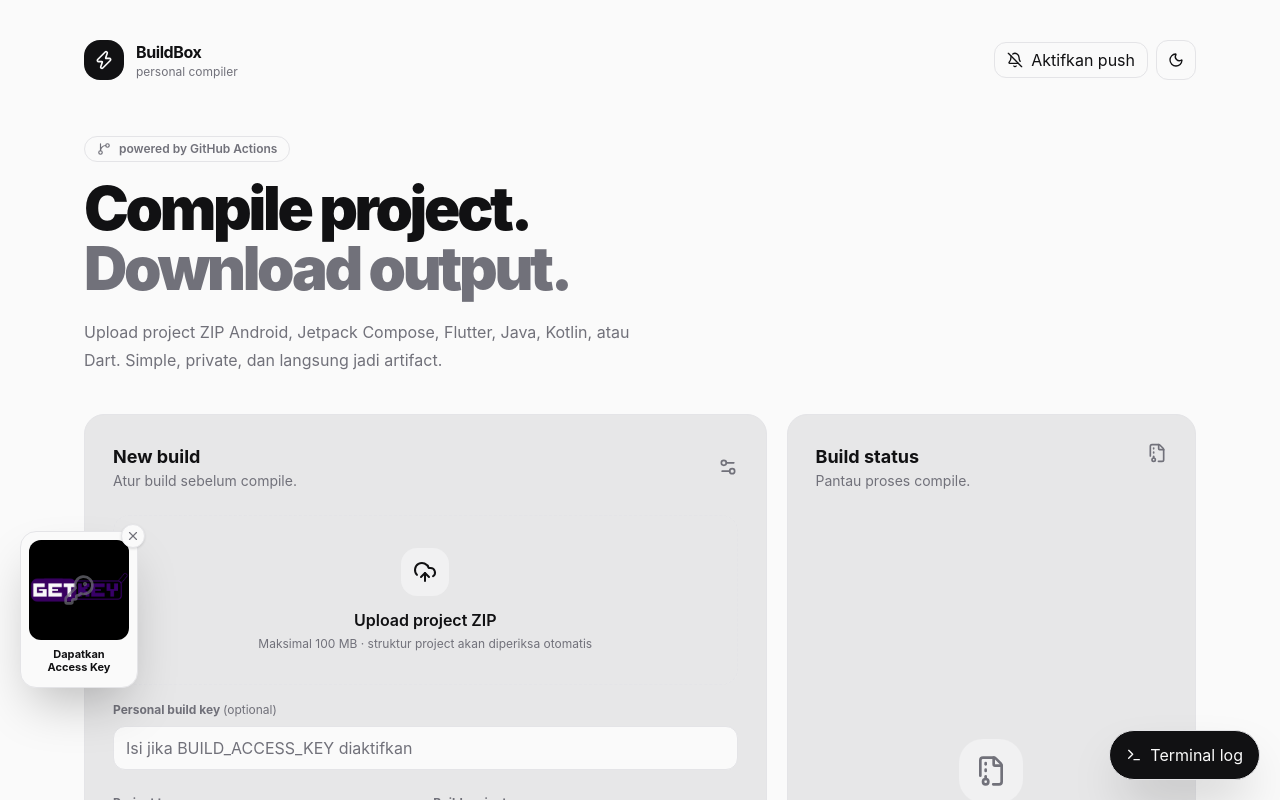
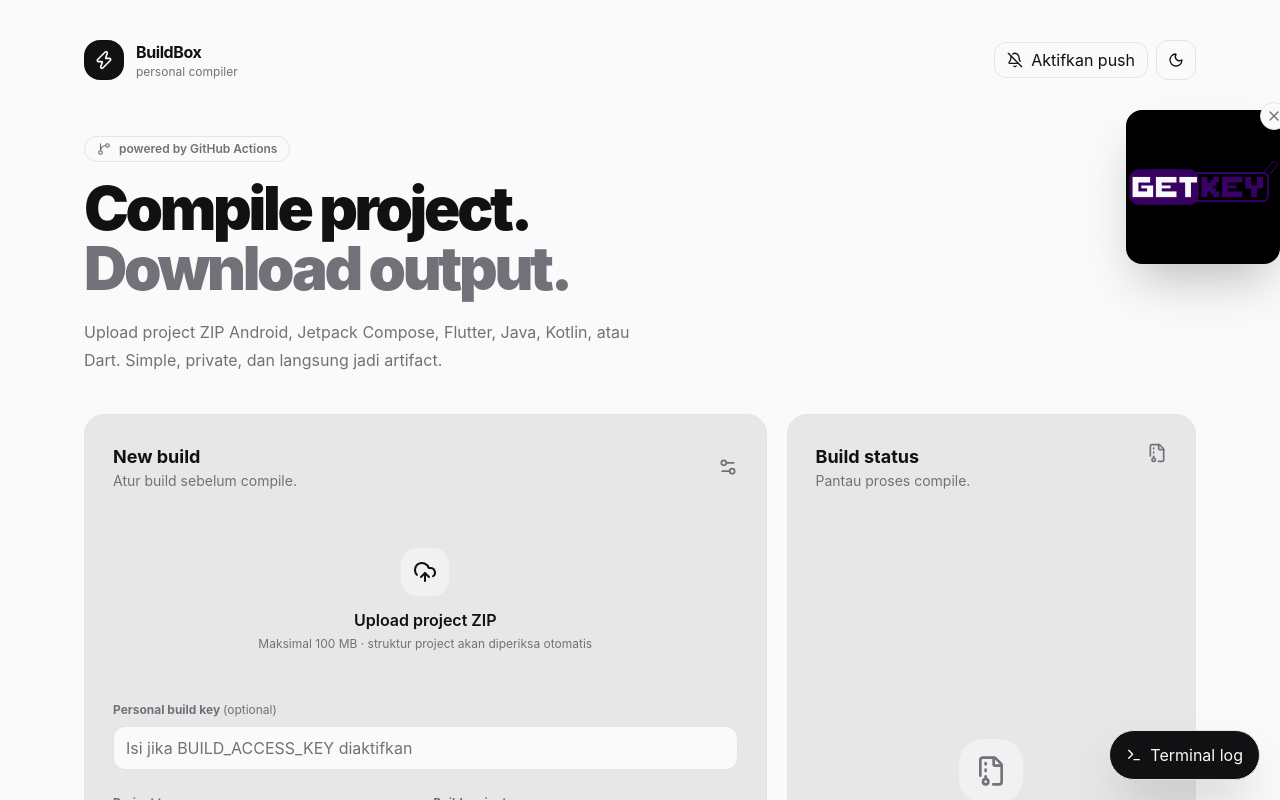
Before and after one commit to Kallxy1/androidbuilderfrontend, a Next.js app: page / in a window 1280 px wide. Shown: the top 800 px of the page. Built offline with nearby package versions, Linux system fonts and the light colour scheme.

Commit message:
Refine draggable GIF promo, dynamic access card and legal pages

```diff
--- /dev/null
+++ b/app/about/page.tsx
@@ -0,0 +1,3 @@
+import Link from "next/link";
+
+export default function AboutPage() { return <main className="mx-auto max-w-2xl px-5 py-12"><Link href="/" className="text-sm text-muted-foreground">← Kembali</Link><h1 className="mt-8 text-4xl font-black">About BuildBox</h1><p className="mt-4 leading-7 text-muted-foreground">BuildBox adalah personal compiler untuk membantu membuat APK, AAB, JAR, dan output project lain menggunakan GitHub Actions.</p><div className="card mt-8 p-6 text-sm leading-7 text-muted-foreground"><p>Made XyStudio.</p><p>Dev: XyKelOmex.</p><p>BuildBox mengutamakan proses yang sederhana, transparan, dan mudah dipantau lewat terminal log.</p></div></main>; }
--- /dev/null
+++ b/app/legal/[slug]/page.tsx
@@ -0,0 +1,9 @@
+import Link from "next/link";
+
+const pages: Record<string, { title: string; body: string[] }> = {
+  terms: { title: "Terms of Service", body: ["Gunakan BuildBox hanya untuk project dan source code yang kamu miliki atau punya izin untuk build.", "Jangan upload malware, credential, private key, atau data pribadi ke project compiler.", "Build dapat gagal karena dependency, SDK, Gradle, atau batasan runner GitHub Actions."] },
+  privacy: { title: "Privacy Policy", body: ["BuildBox memproses ZIP sementara untuk menjalankan build. Jangan masukkan data sensitif.", "Source ZIP diteruskan ke temporary storage dan GitHub Actions sesuai konfigurasi project.", "Kami tidak menjamin penyimpanan permanen atau kerahasiaan source yang dikirim ke provider pihak ketiga."] },
+  security: { title: "Security Policy", body: ["Token GitHub, Blob token, signing key, dan environment variable harus disimpan sebagai secret.", "Gunakan debug signing untuk testing. Jangan upload keystore ke ZIP.", "Laporkan masalah keamanan sebelum mempublikasikannya."] },
+  service: { title: "Service Information", body: ["BuildBox menggunakan Vercel untuk frontend/API, Vercel Blob untuk upload sementara, dan GitHub Actions untuk build.", "Availability dan waktu build bergantung pada provider tersebut.", "Artifact dapat expired sesuai retention policy GitHub Actions."] }
+};
+export default async function LegalPage({ params }: { params: Promise<{ slug: string }> }) { const { slug } = await params; const page = pages[slug] || { title: "Information", body: ["Halaman belum tersedia."] }; return <main className="mx-auto max-w-2xl px-5 py-12"><Link href="/" className="text-sm text-muted-foreground">← Kembali</Link><h1 className="mt-8 text-4xl font-black">{page.title}</h1><div className="card mt-8 space-y-4 p-6 leading-7 text-muted-foreground">{page.body.map((text) => <p key={text}>{text}</p>)}</div><p className="mt-8 text-center text-xs text-muted-foreground">Made XyStudio · Dev XyKelOmex</p></main>; }
--- a/components/access-key-float.tsx
+++ b/components/access-key-float.tsx
@@ -1,24 +1,21 @@
 "use client";
 
-import { useEffect, useState } from "react";
-import { X, KeyRound } from "lucide-react";
+import { useEffect, useRef, useState } from "react";
+import { X } from "lucide-react";
 import Link from "next/link";
 
 export function AccessKeyFloat() {
-  const [visible, setVisible] = useState(false);
-  useEffect(() => {
-    const dismissed = window.localStorage.getItem("buildbox-access-key-dismissed");
-    setVisible(dismissed !== "1");
-  }, []);
-  function close(event: React.MouseEvent) {
-    event.preventDefault(); event.stopPropagation(); setVisible(false); window.localStorage.setItem("buildbox-access-key-dismissed", "1");
-  }
+  const [visible, setVisible] = useState(false); const [position, setPosition] = useState({ x: 0, y: 110 }); const dragging = useRef(false); const offset = useRef({ x: 0, y: 0 });
+  useEffect(() => { const dismissed = window.localStorage.getItem("buildbox-access-key-dismissed"); const saved = window.localStorage.getItem("buildbox-access-key-position"); if (saved) { try { setPosition(JSON.parse(saved)); } catch {} } else setPosition({ x: Math.max(12, window.innerWidth - 154), y: 110 }); setVisible(dismissed !== "1"); }, []);
+  function start(event: React.PointerEvent<HTMLDivElement>) { dragging.current = true; event.currentTarget.setPointerCapture(event.pointerId); offset.current = { x: event.clientX - position.x, y: event.clientY - position.y }; }
+  function move(event: React.PointerEvent<HTMLDivElement>) { if (!dragging.current) return; const x = Math.max(8, Math.min(window.innerWidth - 120, event.clientX - offset.current.x)); const y = Math.max(56, Math.min(window.innerHeight - 120, event.clientY - offset.current.y)); setPosition({ x, y }); }
+  function end() { if (!dragging.current) return; dragging.current = false; window.localStorage.setItem("buildbox-access-key-position", JSON.stringify(position)); }
+  function close(event: React.MouseEvent) { event.preventDefault(); event.stopPropagation(); setVisible(false); window.localStorage.setItem("buildbox-access-key-dismissed", "1"); }
   if (!visible) return null;
-  return <div className="fixed bottom-24 left-3 z-40 sm:bottom-28 sm:left-5">
-    <Link href="/access-key" aria-label="Get access key" className="access-float group relative block w-[92px] rounded-2xl border border-border bg-background p-2 shadow-2xl transition-transform hover:scale-105 sm:w-[118px]">
-      <button type="button" aria-label="Close access key promo" onClick={close} className="absolute -right-2 -top-2 z-10 flex size-6 items-center justify-center rounded-full border border-border bg-background text-muted-foreground shadow hover:text-foreground"><X className="size-3.5" /></button>
-      <div className="access-gif relative flex aspect-square items-center justify-center overflow-hidden rounded-xl bg-muted"><img src="/access-key.gif" alt="Get access key" className="size-full object-cover" onError={(event) => { event.currentTarget.style.display = "none"; }} /><KeyRound className="absolute size-8 text-muted-foreground/70" /></div>
-      <div className="px-1 pb-1 pt-2 text-center text-[11px] font-bold leading-tight">Dapatkan<br />Access Key</div>
+  return <div className="fixed z-40 touch-none select-none" style={{ left: position.x, top: position.y }} onPointerDown={start} onPointerMove={move} onPointerUp={end} onPointerCancel={end}>
+    <Link href="/access-key" aria-label="Get access key" className="group relative block w-[128px] cursor-grab active:cursor-grabbing sm:w-[154px]">
+      <button type="button" aria-label="Close access key promo" onPointerDown={(event) => event.stopPropagation()} onClick={close} className="absolute -right-2 -top-2 z-10 flex size-7 items-center justify-center rounded-full border border-border bg-background text-muted-foreground shadow-lg hover:text-foreground"><X className="size-4" /></button>
+      <img src="/access-key.gif" alt="Get access key" className="block w-full rounded-2xl shadow-2xl" />
     </Link>
   </div>;
 }
```
Also changed, not shown: app/access-key/[slug]/[hash]/page.tsx (added, +8 -0 lines), app/page.tsx (+2 -1 lines).
